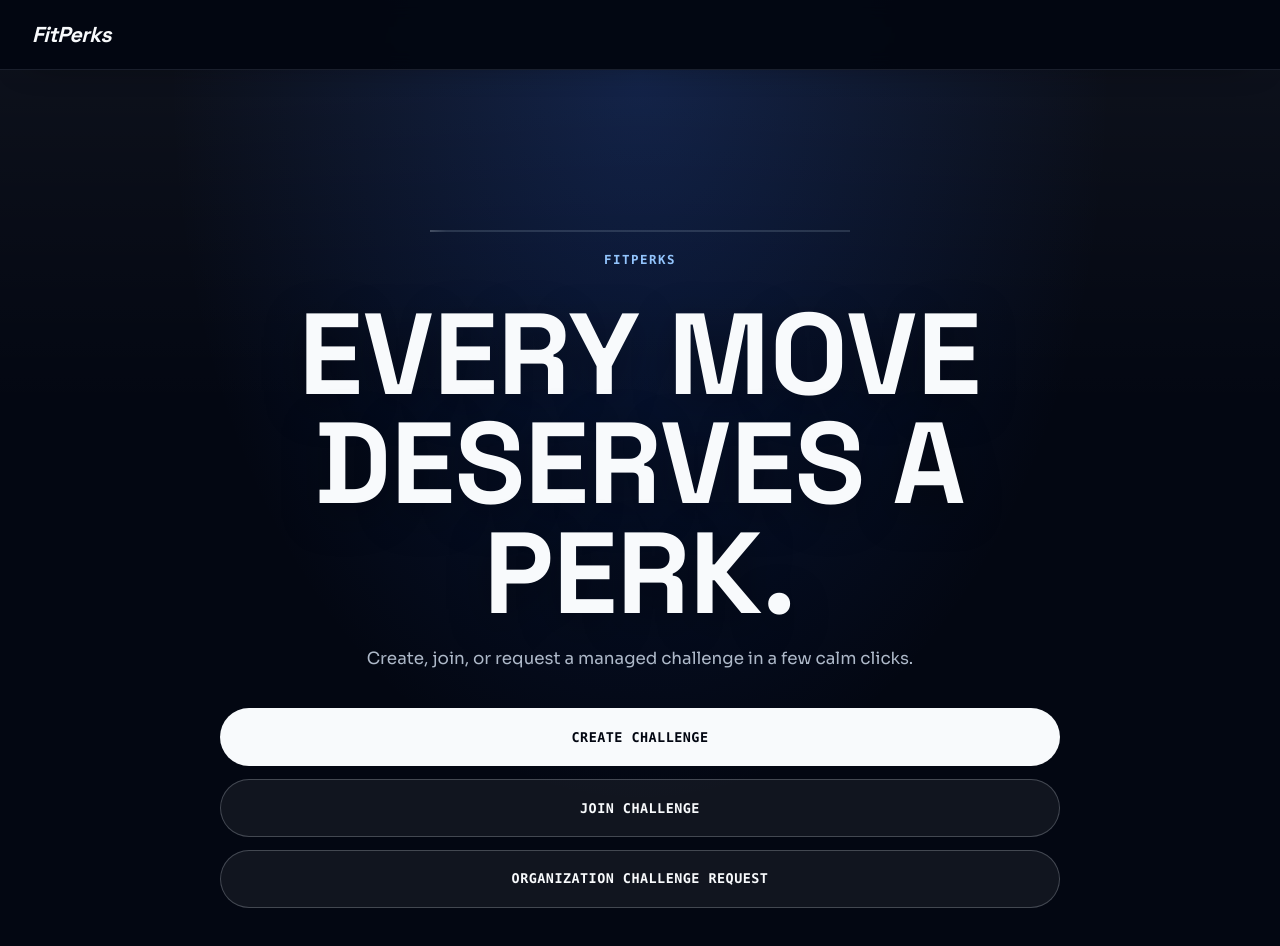
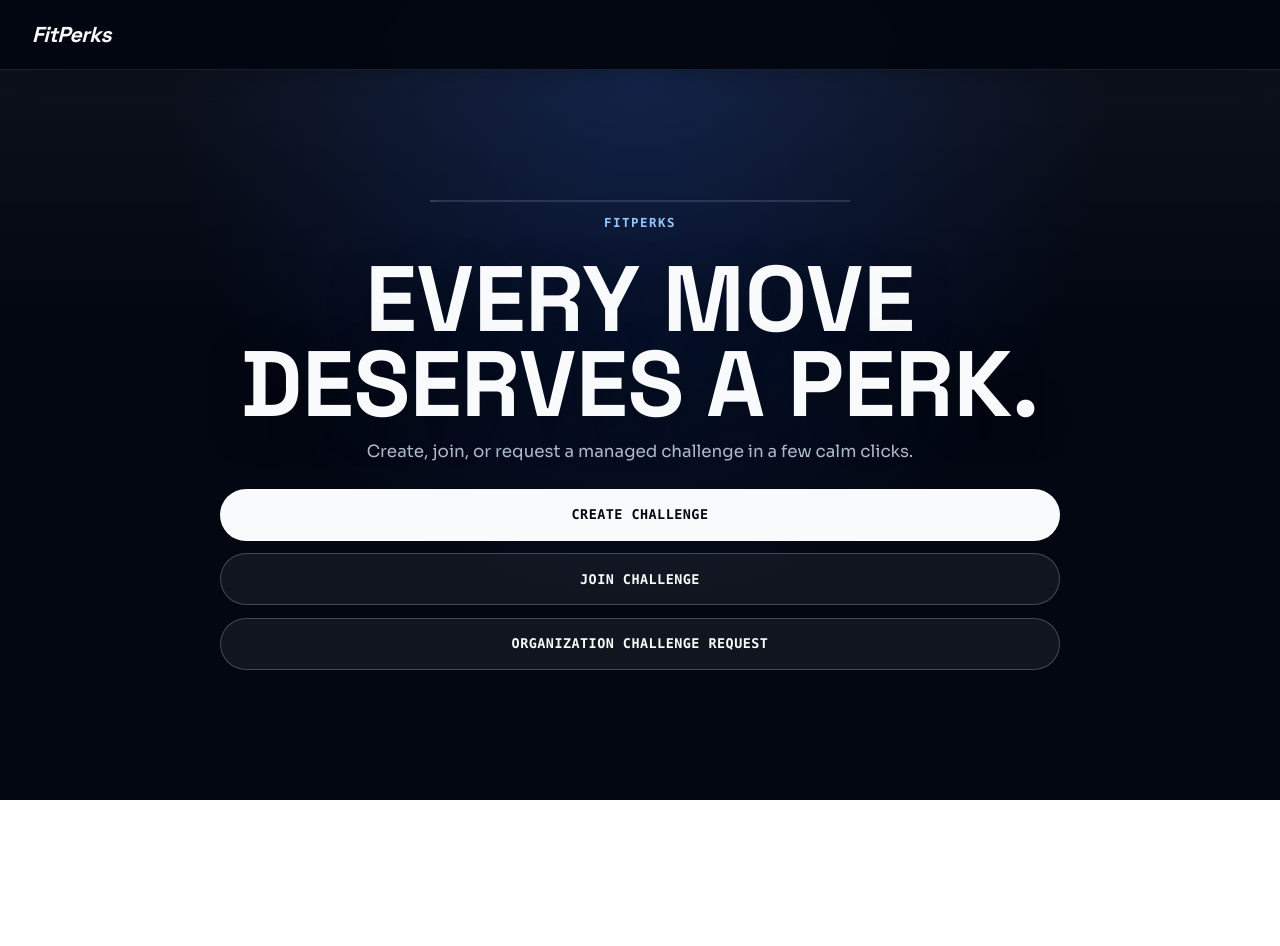
Before and after one commit to anish-jenit/fitperks, a React (Vite) app: page /home in a window 1280 px wide. Shown: the top 946 px of the page. After the commit the page ends 800 px from the top, so only its background shows below. Built offline with nearby package versions, Linux system fonts and the light colour scheme; no server answers.

Commit message:
Polish desktop layouts and camera privacy copy

```diff
--- a/src/App.css
+++ b/src/App.css
@@ -2018,6 +2018,36 @@ select:focus {
   }
 }
 
+@media (min-width: 901px) {
+  .public-home {
+    min-height: calc(100vh - 4.4rem);
+    padding-block: 1rem;
+  }
+
+  .minimal-hero {
+    gap: 0.7rem;
+    padding-block: 1.5rem;
+  }
+
+  .minimal-hero h1 {
+    max-width: 16ch;
+    font-size: 5.8rem;
+    line-height: 0.92;
+  }
+
+  .minimal-actions {
+    margin-top: 0.8rem;
+  }
+
+  .minimal-actions .button {
+    min-height: 52px;
+  }
+
+  .guest-challenge-panel {
+    max-width: 900px;
+  }
+}
+
 @media (max-width: 900px) {
   .hero-panel-dark {
     padding: 1.2rem;
--- a/src/pages/GuestChallengePage.tsx
+++ b/src/pages/GuestChallengePage.tsx
@@ -468,7 +468,7 @@ export function GuestChallengeLandingPage() {
 
   return (
     <main className="page">
-      <section className="panel form-panel">
+      <section className="panel form-panel guest-challenge-panel">
         <p className="hero-kicker">Player Challenge</p>
         <h1>{challenge.title}</h1>
         <p>{challenge.creatorName}</p>
--- a/src/pages/WorkoutPage.tsx
+++ b/src/pages/WorkoutPage.tsx
@@ -902,6 +902,9 @@ export function WorkoutPage() {
                   : 'Tap Enable Camera to allow browser camera permission.'}
               </p>
             ) : null}
+            <p className="hint camera-privacy-note">
+              Camera video and images are used only to track your workout. FitPerks does not store them.
+            </p>
 
             {!isSessionComplete && countdown === null && !isWorkoutRunning ? <p className="hint">Step into frame, then use the camera control to begin.</p> : null}
 
```
